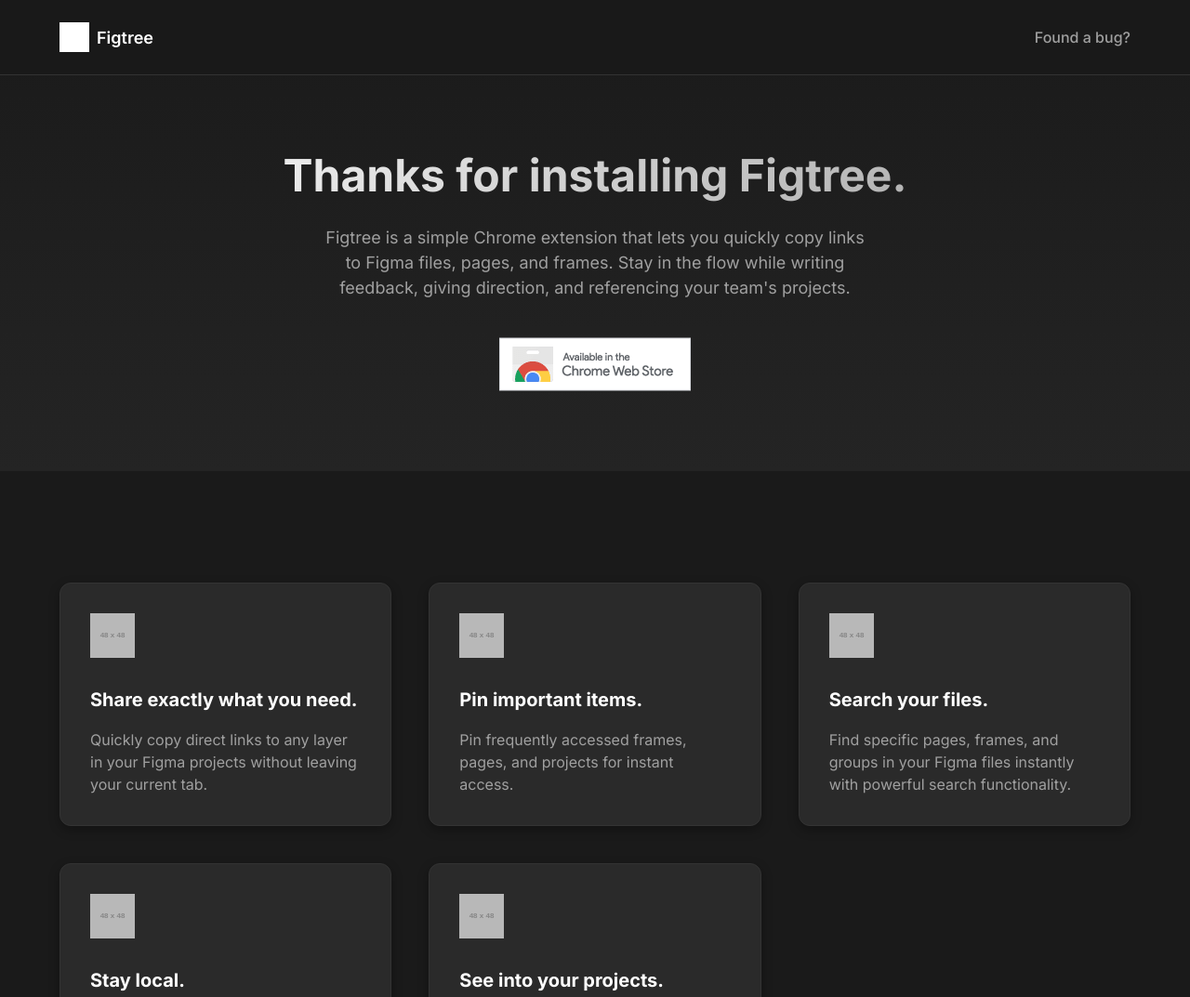
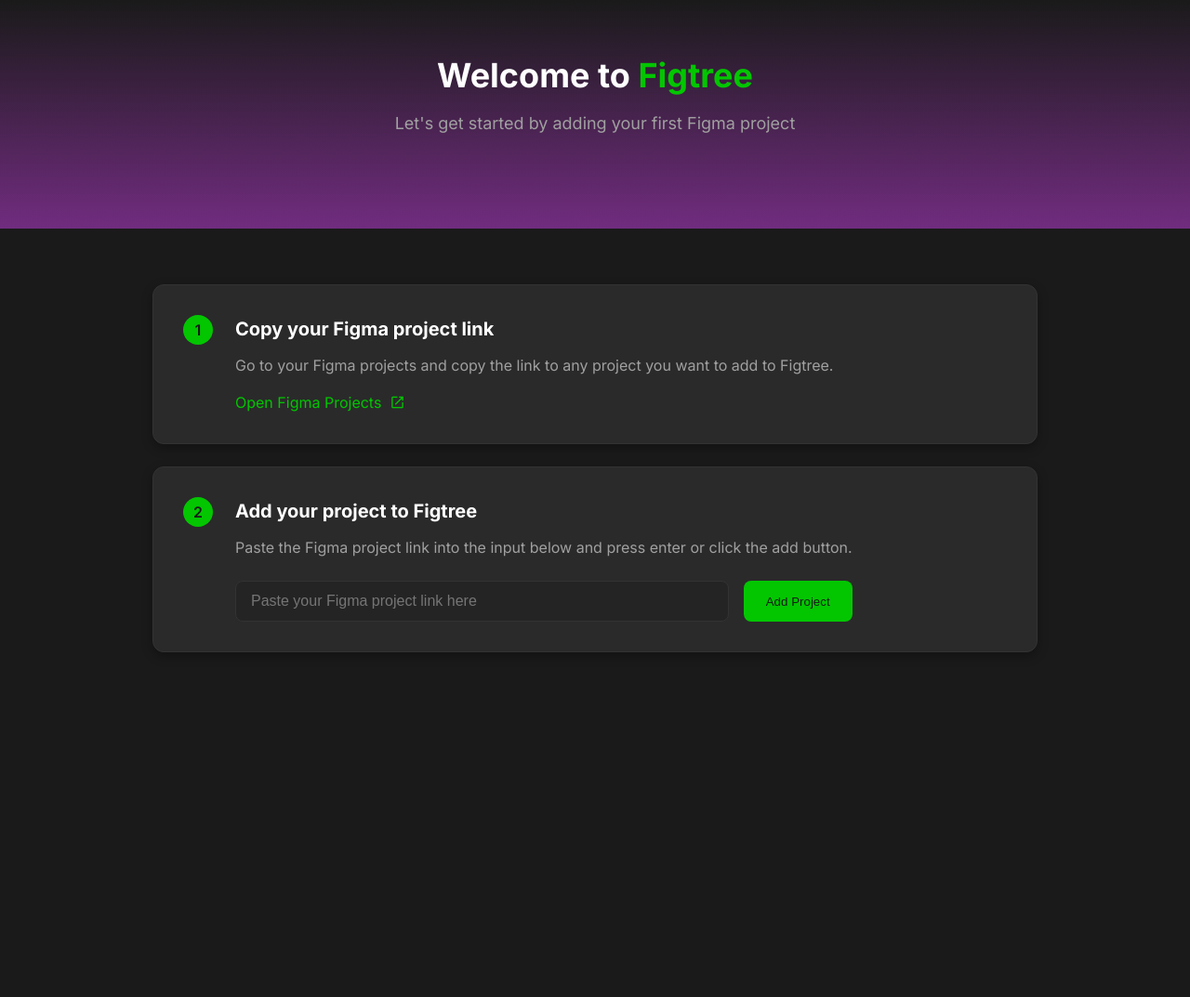
Before and after one commit to brainnews/figtree, a plain HTML site: page welcome/index.html in a window 1280 px wide. Shown: the top 1073 px of the page at 93% size. After the commit the page ends 800 px from the top, so only its background shows below. Drawn offline with nearby package versions, Linux system fonts and the light colour scheme; grey boxes are pictures that could not be loaded; placeholder pictures from the web are drawn by us.

Commit message:
updated landing and welcome pages

```diff
--- a/welcome/index.html
+++ b/welcome/index.html
@@ -3,8 +3,9 @@
 <head>
     <meta charset="UTF-8">
     <meta name="viewport" content="width=device-width, initial-scale=1.0">
-    <title>Thanks for installing Figtree</title>
+    <title>Welcome to Figtree</title>
     <link href="https://fonts.googleapis.com/css2?family=Inter:wght@400;500;600;700&display=swap" rel="stylesheet">
+    <link rel="stylesheet" href="https://fonts.googleapis.com/css2?family=Material+Symbols+Outlined:opsz,wght,FILL,GRAD@20..48,100..700,0..1,-50..200" />
     <style>
         :root {
             --primary: #0D99FF;
@@ -17,6 +18,9 @@
             --card-bg: #2A2A2A;
             --card-hover: #333333;
             --shadow: rgba(0, 0, 0, 0.3);
+            --green: #03c601;
+            --purple: #712c7f;
+            --wood: #2E1104;
         }
 
         * {
@@ -33,78 +37,28 @@
         }
 
         .container {
-            max-width: 1200px;
+            max-width: 1000px;
             margin: 0 auto;
             padding: 0 24px;
+            width: 100%;
         }
 
-        header {
-            padding: 24px 0;
-            border-bottom: 1px solid var(--border);
-            position: fixed;
-            top: 0;
-            left: 0;
-            right: 0;
-            background: var(--background);
-            z-index: 100;
-            backdrop-filter: blur(10px);
-            background: rgba(26, 26, 26, 0.8);
+        .hero {
+            padding: 60px 0;
+            background: linear-gradient(180deg, var(--background) 0%, var(--purple) 100%);
+            text-align: center;
         }
 
-        .header-content {
-            display: flex;
-            align-items: center;
-            justify-content: space-between;
-        }
-
-        .logo {
-            display: flex;
-            align-items: center;
-            gap: 8px;
-            text-decoration: none;
+        .hero h1 {
+            font-size: 36px;
+            font-weight: 700;
+            margin-bottom: 16px;
+            line-height: 1.2;
             color: var(--text);
         }
 
-        .logo img {
-            width: 32px;
-            height: 32px;
-        }
-
-        .logo span {
-            font-weight: 600;
-            font-size: 18px;
-        }
-
-        .nav {
-            display: flex;
-            gap: 32px;
-        }
-
-        .nav a {
-            text-decoration: none;
-            color: var(--text-light);
-            font-weight: 500;
-            transition: color 0.2s;
-        }
-
-        .nav a:hover {
-            color: var(--text);
-        }
-
-        .hero {
-            padding: 160px 0 80px;
-            text-align: center;
-            background: linear-gradient(180deg, var(--background) 0%, var(--background-alt) 100%);
-        }
-
-        .hero h1 {
-            font-size: 48px;
-            font-weight: 700;
-            margin-bottom: 24px;
-            line-height: 1.2;
-            background: linear-gradient(135deg, var(--text) 0%, var(--text-light) 100%);
-            -webkit-background-clip: text;
-            -webkit-text-fill-color: transparent;
+        .hero h1 span {
+            color: var(--green);
         }
 
         .hero p {
@@ -114,160 +68,197 @@
             margin: 0 auto 40px;
         }
 
-        .cta-button {
-            display: inline-flex;
-            align-items: center;
-            padding: 0;
+        .steps {
+            padding: 60px 0;
         }
 
-        .features {
-            padding: 80px 0;
-            background: var(--background);
-        }
-
-        .features-grid {
-            display: grid;
-            grid-template-columns: repeat(auto-fit, minmax(300px, 1fr));
-            gap: 40px;
-            margin-top: 40px;
-        }
-
-        .feature {
+        .step {
             background: var(--card-bg);
             padding: 32px;
             border-radius: 12px;
             box-shadow: 0 4px 12px var(--shadow);
-            transition: all 0.2s;
+            margin-bottom: 24px;
             border: 1px solid var(--border);
+            display: flex;
+            align-items: flex-start;
+            gap: 24px;
         }
 
-        .feature:hover {
-            background: var(--card-hover);
-            transform: translateY(-2px);
-            box-shadow: 0 6px 16px var(--shadow);
+        .step-number {
+            background: var(--green);
+            color: var(--background);
+            width: 32px;
+            height: 32px;
+            border-radius: 50%;
+            display: flex;
+            align-items: center;
+            justify-content: center;
+            font-weight: 600;
+            flex-shrink: 0;
         }
 
-        .feature img {
-            width: 48px;
-            height: 48px;
-            margin-bottom: 24px;
-            filter: brightness(0.9);
-        }
-
-        .feature h3 {
+        .step-content h3 {
             font-size: 20px;
-            margin-bottom: 16px;
+            margin-bottom: 12px;
             color: var(--text);
         }
 
-        .feature p {
+        .step-content p {
             color: var(--text-light);
+            margin-bottom: 16px;
         }
 
-        .demo {
-            padding: 80px 0;
-            text-align: center;
-            background: var(--background-alt);
+        .step-content a {
+            color: var(--green);
+            text-decoration: none;
+            display: inline-flex;
+            align-items: center;
+            gap: 8px;
+            transition: opacity 0.2s;
         }
 
-        .demo h2 {
-            font-size: 36px;
-            margin-bottom: 40px;
-            color: var(--text);
+        .step-content a:hover {
+            opacity: 0.8;
         }
 
-        .demo img {
-            max-width: 100%;
-            border-radius: 12px;
-            box-shadow: 0 8px 32px var(--shadow);
-            border: 1px solid var(--border);
+        .step-content a .material-symbols-outlined {
+            font-size: 18px;
         }
 
-        footer {
-            padding: 40px 0;
-            background: var(--background);
-            text-align: center;
-            border-top: 1px solid var(--border);
+        .input-container {
+            display: flex;
+            gap: 16px;
+            margin-top: 24px;
         }
 
-        footer p {
-            color: var(--text-light);
+        .input-container input {
+            flex: 1;
+            padding: 12px 16px;
+            border-radius: 8px;
+            border: 1px solid var(--border);
+            background: var(--background-alt);
+            color: var(--text);
+            font-size: 16px;
+            outline: none;
+            transition: border-color 0.2s;
+        }
+
+        .input-container input:focus {
+            border-color: var(--green);
+        }
+
+        .input-container button {
+            background: var(--green);
+            color: var(--background);
+            border: none;
+            padding: 12px 24px;
+            border-radius: 8px;
+            font-weight: 500;
+            cursor: pointer;
+            transition: opacity 0.2s;
+        }
+
+        .input-container button:hover {
+            opacity: 0.9;
         }
 
         @media (max-width: 768px) {
+            .container {
+                padding: 0 16px;
+            }
+
+            .hero {
+                padding: 40px 0;
+            }
+
             .hero h1 {
-                font-size: 36px;
+                font-size: 28px;
             }
 
             .hero p {
                 font-size: 16px;
             }
 
-            .nav {
-                display: none;
+            .steps {
+                padding: 40px 0;
+            }
+
+            .step {
+                padding: 24px;
+                flex-direction: column;
+                gap: 16px;
+            }
+
+            .input-container {
+                flex-direction: column;
+            }
+
+            .input-container button {
+                width: 100%;
             }
         }
     </style>
 </head>
 <body>
-    <header>
-        <div class="container header-content">
-            <a href="#" class="logo">
-                <img src="https://files.milesgilbert.xyz/figtree-icon-transparent.png" alt="Figtree Logo" style="filter: saturate(0) brightness(10);">
-                <span>Figtree</span>
-            </a>
-            <nav class="nav">
-                <a href="../found-a-bug">Found a bug?</a>
-            </nav>
-        </div>
-    </header>
-
     <section class="hero">
         <div class="container">
-            <h1>Thanks for installing Figtree.</h1>
-            <p>Figtree is a simple Chrome extension that lets you quickly copy links to Figma files, pages, and frames. Stay in the flow while writing feedback, giving direction, and referencing your team's projects.</p>
-            <a href="#" class="cta-button">
-                <img src="../images/chrome-web-store-badge.png" alt="Add to Chrome">
-            </a>
+            <h1>Welcome to <span>Figtree</span></h1>
+            <p>Let's get started by adding your first Figma project</p>
         </div>
     </section>
 
-    <section class="features" id="features">
+    <section class="steps">
         <div class="container">
-            <div class="features-grid">
-                <div class="feature">
-                    <img src="https://placehold.co/48x48/0D99FF/FFFFFF?text=📁" alt="Project Management">
-                    <h3>Share exactly what you need.</h3>
-                    <p>Quickly copy direct links to any layer in your Figma projects without leaving your current tab.</p>
+            <div class="step">
+                <div class="step-number">1</div>
+                <div class="step-content">
+                    <h3>Copy your Figma project link</h3>
+                    <p>Go to your Figma projects and copy the link to any project you want to add to Figtree.</p>
+                    <a href="https://www.figma.com/files/team/1302457866139714517/recents-and-sharing" target="_blank">
+                        Open Figma Projects
+                        <span class="material-symbols-outlined">open_in_new</span>
+                    </a>
                 </div>
-                <div class="feature">
-                    <img src="https://placehold.co/48x48/0D99FF/FFFFFF?text=📌" alt="Pin Important Items">
-                    <h3>Pin important items.</h3>
-                    <p>Pin frequently accessed frames, pages, and projects for instant access.</p>
-                </div>
-                <div class="feature">
-                    <img src="https://placehold.co/48x48/0D99FF/FFFFFF?text=🔍" alt="Smart Search">
-                    <h3>Search your files.</h3>
-                    <p>Find specific pages, frames, and groups in your Figma files instantly with powerful search functionality.</p>
-                </div>
-                <div class="feature">
-                    <img src="https://placehold.co/48x48/0D99FF/FFFFFF?text=🔗" alt="Frame Previews">
-                    <h3>Stay local.</h3>
-                    <p>All data is cached locally and never sent to the cloud. Figma access is read-only.</p>
-                </div>
-                <div class="feature">
-                    <img src="https://placehold.co/48x48/0D99FF/FFFFFF?text=🖼️" alt="Frame Previews">
-                    <h3>See into your projects.</h3>
-                    <p>Visual previews of frames and groups help you quickly identify the right content.</p>
+            </div>
+
+            <div class="step">
+                <div class="step-number">2</div>
+                <div class="step-content">
+                    <h3>Add your project to Figtree</h3>
+                    <p>Paste the Figma project link into the input below and press enter or click the add button.</p>
+                    <div class="input-container">
+                        <input type="text" placeholder="Paste your Figma project link here" id="projectUrl">
+                        <button id="addButton">Add Project</button>
+                    </div>
                 </div>
             </div>
         </div>
     </section>
 
-    <footer>
-        <div class="container">
-            <p>A project by <a href="https://milesgilbert.xyz">Miles Gilbert</a></p>
-        </div>
-    </footer>
+    <script>
+        document.getElementById('addButton').addEventListener('click', () => {
+            const url = document.getElementById('projectUrl').value;
+            if (url) {
+                // Send message to extension to add the project
+                chrome.runtime.sendMessage({
+                    action: 'addProject',
+                    url: url
+                });
+            }
+        });
+
+        document.getElementById('projectUrl').addEventListener('keypress', (e) => {
+            if (e.key === 'Enter') {
+                const url = document.getElementById('projectUrl').value;
+                if (url) {
+                    // Send message to extension to add the project
+                    chrome.runtime.sendMessage({
+                        action: 'addProject',
+                        url: url
+                    });
+                }
+            }
+        });
+    </script>
 </body>
 </html>
```
Also changed, not shown: index.html (+9 -11 lines), figtree-hero-image.png.
